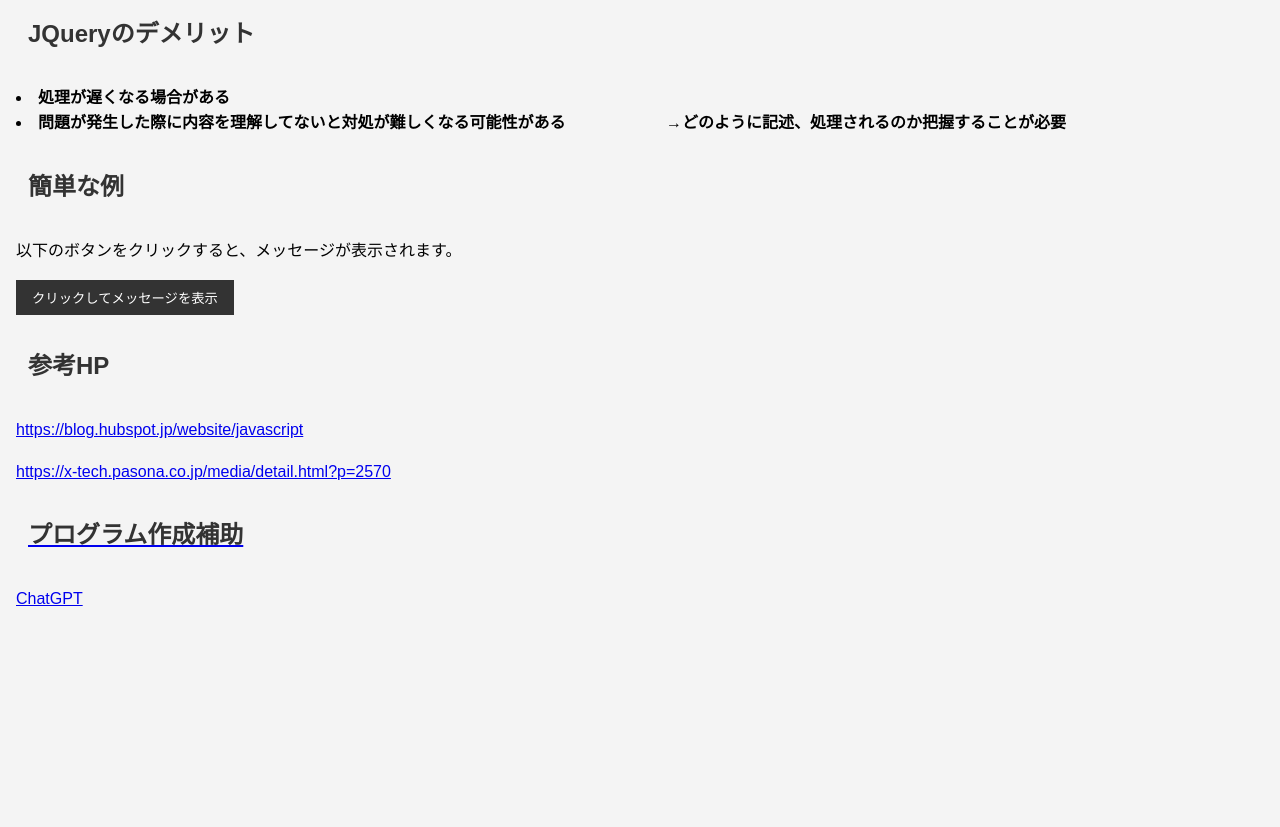
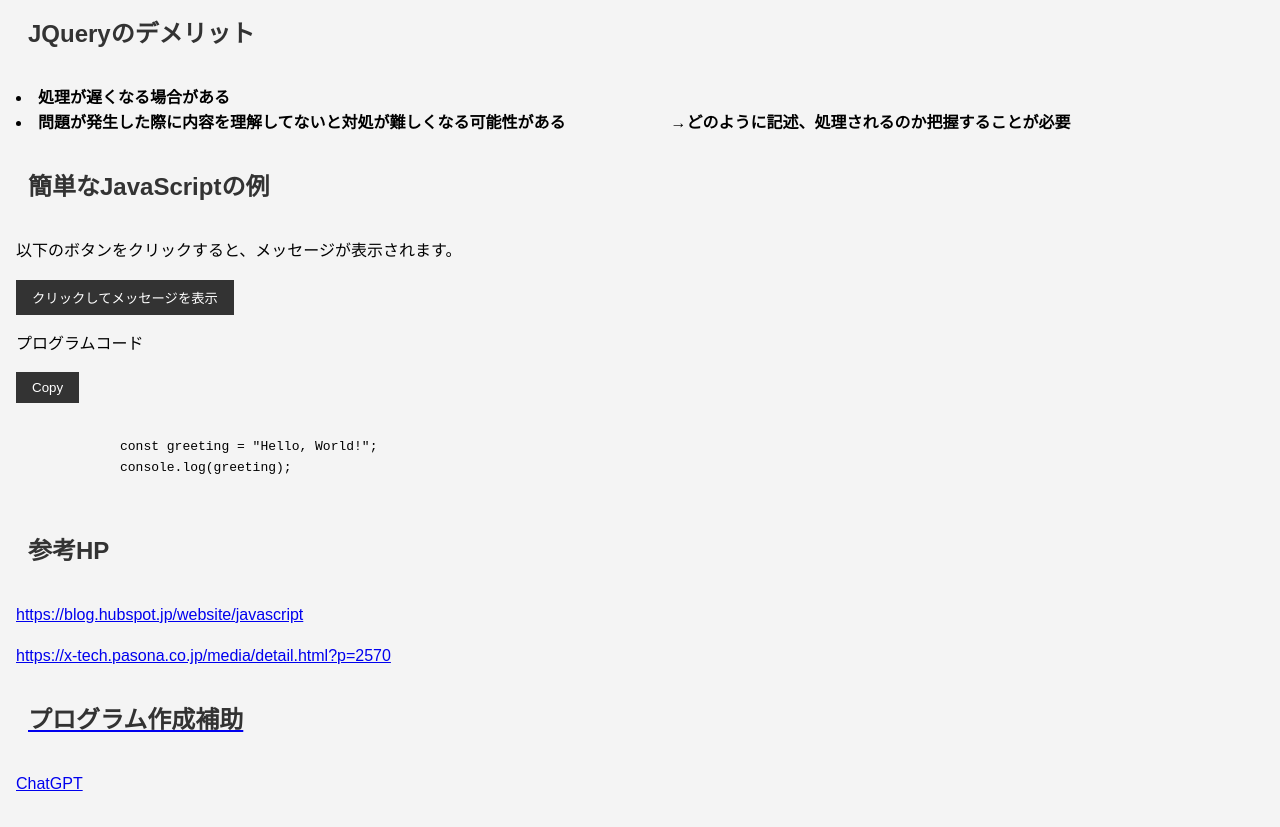
Before and after one commit to gagaga898989/JavaIntroduce, a plain HTML site: page index.html in a window 1280 px wide. Shown: the part 1766-2593 px from the top of the page. Before the commit the page ends 2410 px from the top, so only its background shows below. Drawn offline with nearby package versions, Linux system fonts and the light colour scheme.

Commit message:
Update index.html

```diff
--- a/index.html
+++ b/index.html
@@ -57,11 +57,19 @@
             <h2>JQueryのデメリット</h2>
             <li><strong>処理が遅くなる場合がある</strong></li>
             <li><strong>問題が発生した際に内容を理解してないと対処が難しくなる可能性がある
-            　　　　　　→どのように記述、処理されるのか把握することが必要</strong></li>
+            　　　　　　        →どのように記述、処理されるのか把握することが必要</strong></li>
         <section id="example">
-            <h2>簡単な例</h2>
+            <h2>簡単なJavaScriptの例</h2>
             <p>以下のボタンをクリックすると、メッセージが表示されます。</p>
             <button onclick="showMessage()">クリックしてメッセージを表示</button>
+            <p>プログラムコード</p>
+                <div class="code-container">
+        <button class="copy-button" onclick="copyCode()">Copy</button>
+        <pre><code class="highlight">
+　　　　　　　　const greeting = "Hello, World!";
+　　　　　　　　console.log(greeting);
+        </code></pre>
+    </div>
             <p id="message"></p>
 
         </section>
```
